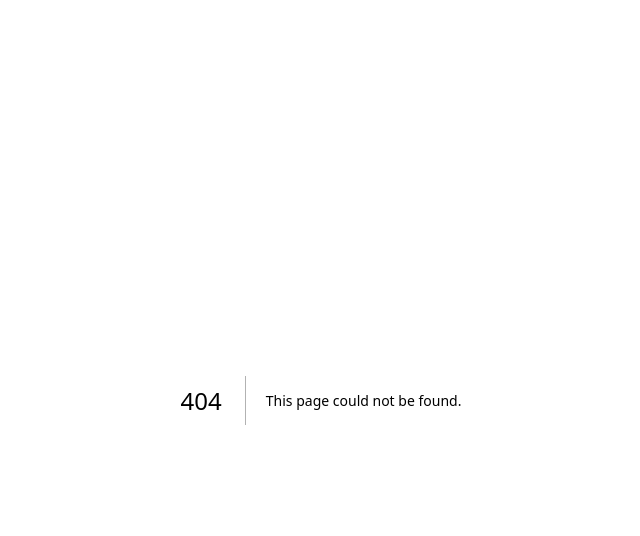
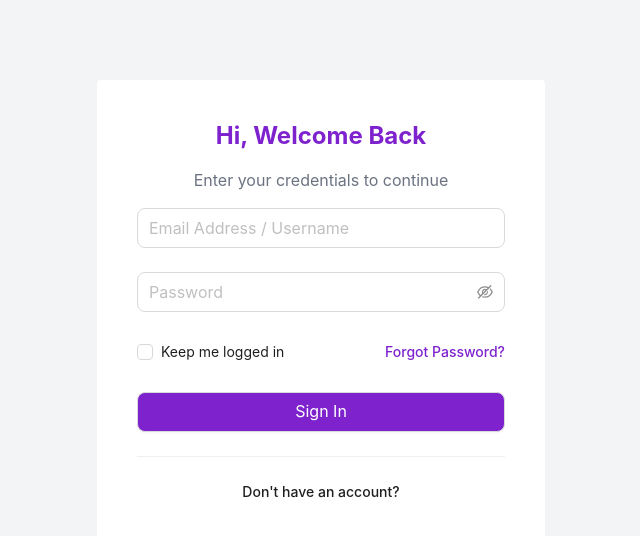
Before and after one commit to rehanmosabbir/codecamprestora.web, a Next.js app: page /login in a window 1280 px wide. Before the commit this address had no page. Shown: the top 536 px of the page, without its empty margins (319-959 px from the left). Built offline with nearby package versions, Linux system fonts and the light colour scheme.

Commit message:
Log In UI - complete

```diff
--- /dev/null
+++ b/src/pages/login.tsx
@@ -0,0 +1,75 @@
+import { Button, Checkbox, Divider, Form, Input } from "antd";
+
+const onFinish = (values: any) => {
+  console.log("Success:", values);
+};
+
+const onFinishFailed = (errorInfo: any) => {
+  console.log("Failed:", errorInfo);
+};
+
+type FieldType = {
+  username?: string;
+  password?: string;
+  remember?: string;
+};
+
+const LoginPage: React.FC = () => (
+  <div className="h-screen bg-gray-100">
+    <div className="w-full p-20 flex justify-center">
+      <Form
+        name="basic"
+        initialValues={{ remember: true }}
+        onFinish={onFinish}
+        onFinishFailed={onFinishFailed}
+        autoComplete="off"
+        className="p-10 rounded bg-white w-[28rem]"
+      >
+        <div className="text-center">
+          <h1 className="text-2xl font-bold text-purple-700">
+            Hi, Welcome Back
+          </h1>
+          <h3 className="p-4 text-gray-500 text-base">
+            Enter your credentials to continue
+          </h3>
+        </div>
+
+        <Form.Item<FieldType>
+          name="username"
+          rules={[{ required: true, message: "Email is required" }]}
+        >
+          <Input placeholder="Email Address / Username" size="large" />
+        </Form.Item>
+
+        <Form.Item<FieldType>
+          name="password"
+          rules={[{ required: true, message: "Password is required" }]}
+        >
+          <Input.Password placeholder="Password" size="large" />
+        </Form.Item>
+
+        <Form.Item<FieldType> name="remember" valuePropName="checked">
+          <div className="flex justify-between">
+            <Checkbox>Keep me logged in</Checkbox>
+            <div className="text-purple-700 font-medium">Forgot Password?</div>
+          </div>
+        </Form.Item>
+
+        <Form.Item>
+          <Button
+            className="bg-purple-700 text-white"
+            htmlType="submit"
+            block
+            size="large"
+          >
+            Sign In
+          </Button>
+        </Form.Item>
+        <Divider />
+        <div className="text-center font-medium">Don't have an account?</div>
+      </Form>
+    </div>
+  </div>
+);
+
+export default LoginPage;
```
